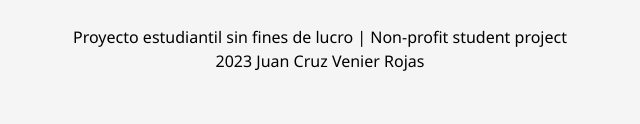
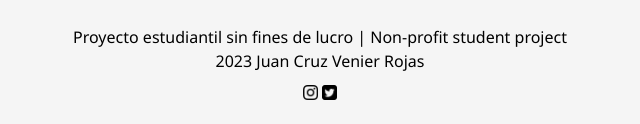
Before and after one commit to juancruzvenier/PreEntrega2-VenierRojas, a plain HTML site: page pages/aboutUs.html in a window 1280 px wide. Shown: the part 1217-1341 px from the top of the page, 320-960 px from the left. Before the commit the page ends 1310 px from the top, so only its background shows below. Drawn offline with nearby package versions, Linux system fonts and the light colour scheme.

Commit message:
Añadí redes sociales al footer

```diff
--- a/css/style.css
+++ b/css/style.css
@@ -316,6 +316,10 @@ footer div p {
     margin-bottom: 0;
 }
 
+.footer-abajo img{
+    width: 15px;
+}
+
 @media (max-width: 767px){
 
     .container-fluid{
--- a/pages/aboutUs.html
+++ b/pages/aboutUs.html
@@ -70,7 +70,10 @@
 
     <footer>
         <div class="footer-abajo">
-            <p>Proyecto estudiantil sin fines de lucro | Non-profit student project<br>2023 Juan Cruz Venier Rojas</p>
+            <p>Proyecto estudiantil sin fines de lucro | Non-profit student project<br>2023 Juan Cruz Venier Rojas <br>
+            <a href="https://www.instagram.com/johnmayer/" target="_blank"><img src="../assets/img/instagram.png" alt="instagram"></a>
+            <a href="https://twitter.com/johnmayer" target="_blank"><img src="../assets/img/twitter.png" alt="twitter"></a>
+            </p>
         </div>
     </footer>
 
```
Also changed, not shown: index.html (+4 -1 lines), pages/gallery.html (+4 -1 lines), pages/hisMusic.html (+4 -1 lines), pages/tourDates.html (+4 -1 lines), assets/img/instagram.png (added), assets/img/twitter.png (added).
